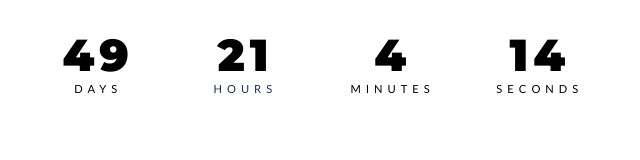
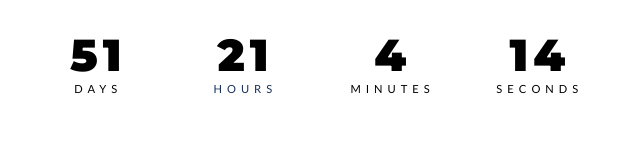
Before and after one commit to Micaaa/CountDown, a plain HTML site: page index.html in a window 1280 px wide. Shown: the full height of the page, 321-961 px from the left. Drawn offline with Linux system fonts and the light colour scheme.

Commit message:
Update index.html

```diff
--- a/index.html
+++ b/index.html
@@ -103,7 +103,7 @@ body{
 </body>
 <script>
     const year = new Date().getFullYear();
-const myDate = new Date('Mar 29, 2025 00:00:00');
+const myDate = new Date('Mar 31, 2025 00:00:00');
 console.log(myDate);
 
 // countdown
```
